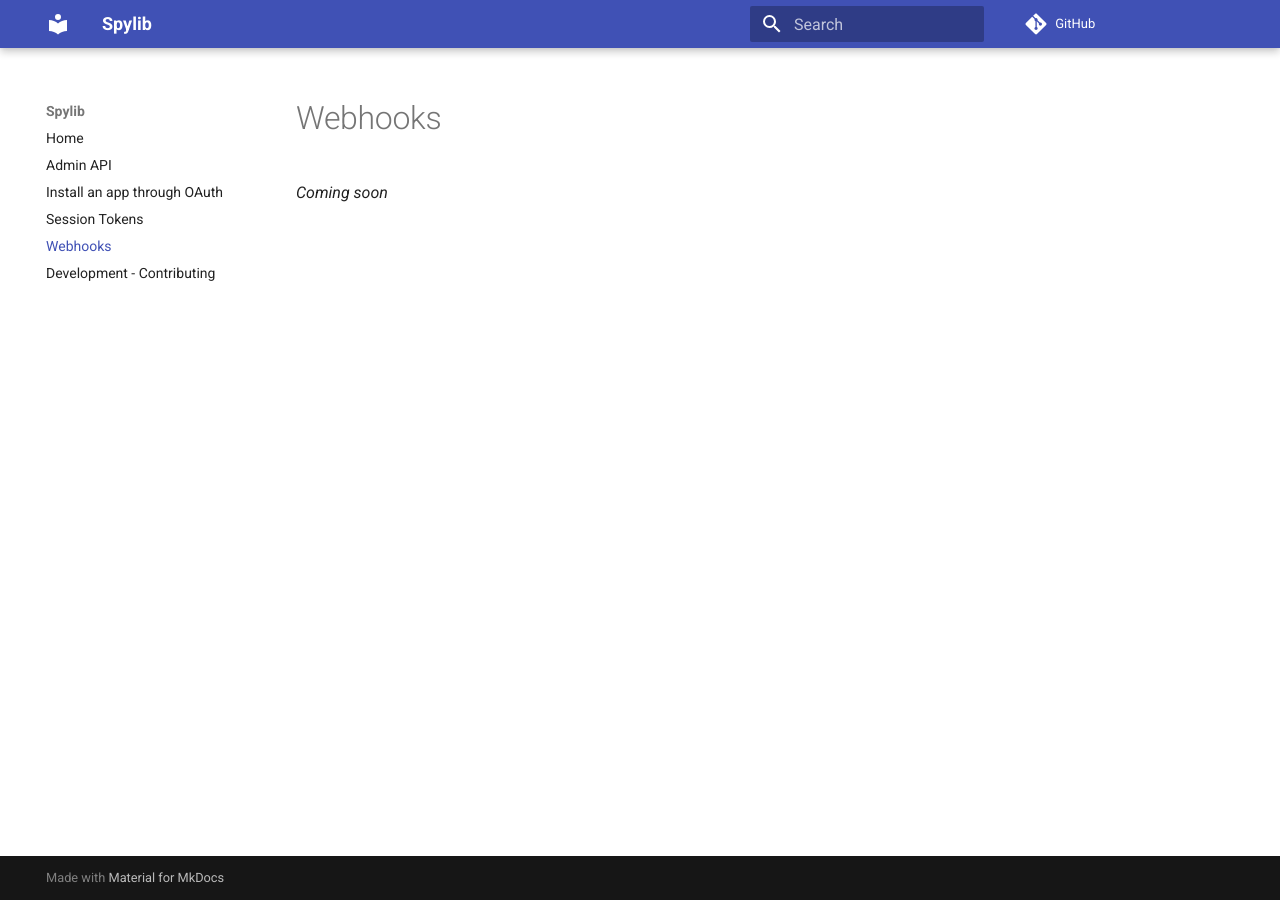
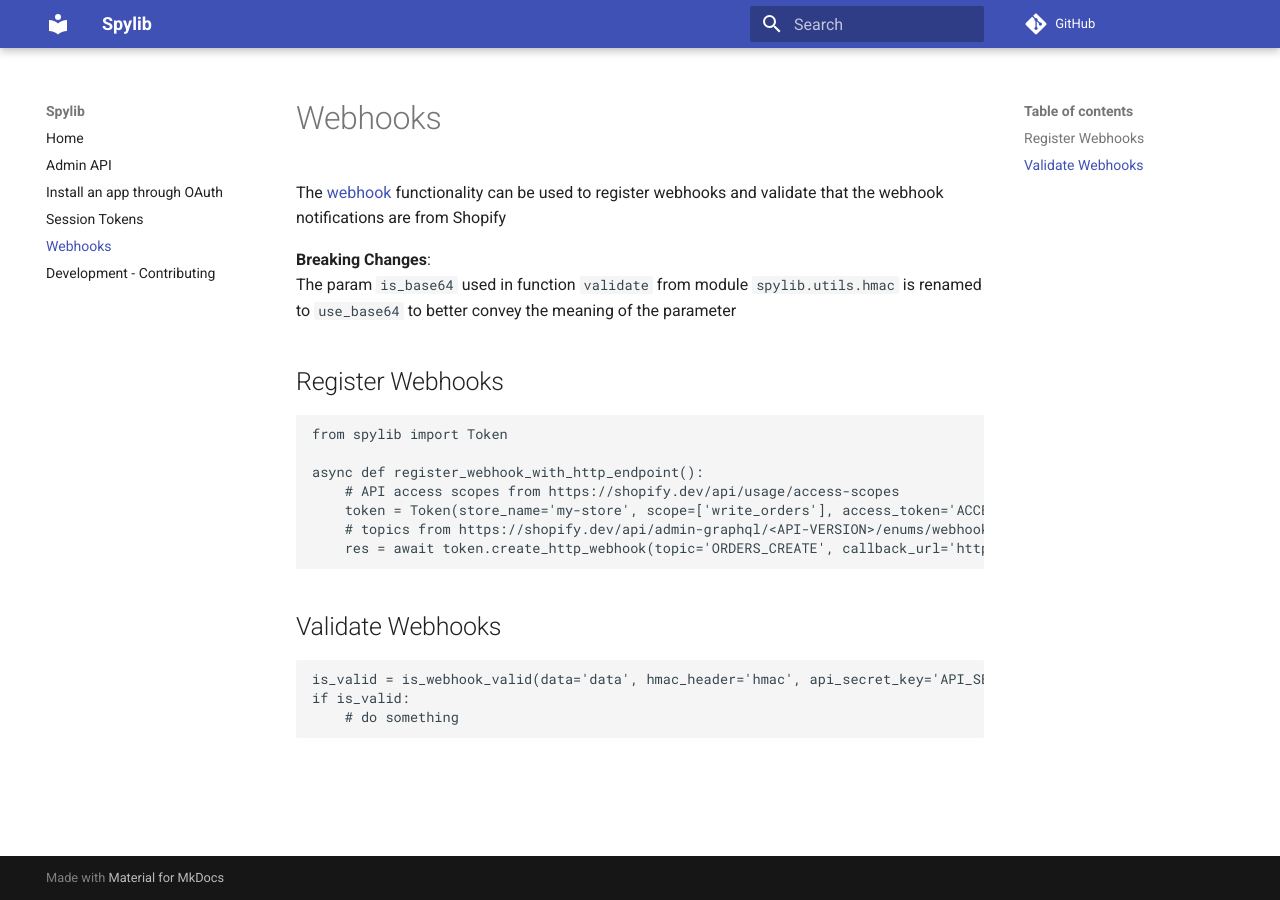
Before and after one commit to SatelCreative/spylib, an MkDocs documentation site: the page built from docs/webhooks.md, in a window 1280 px wide. Built offline with MkDocs 1.6.1 and Material for MkDocs 9.7.7, drawn with Linux system fonts in a browser that asks for light colours; comment, search, counter and statistics services are not loaded.

Commit message:
add webhook doc

````diff
--- a/docs/webhooks.md
+++ b/docs/webhooks.md
@@ -1,3 +1,27 @@
 # Webhooks
 
-*Coming soon*
+The [webhook](https://shopify.dev/apps/webhooks/configuration)
+functionality can be used to register webhooks and validate that the webhook notifications are from Shopify
+
+**Breaking Changes**: <br>
+The param `is_base64` used in function `validate` from module `spylib.utils.hmac` is renamed to `use_base64`
+to better convey the meaning of the parameter
+
+
+## Register Webhooks
+```python
+from spylib import Token
+
+async def register_webhook_with_http_endpoint():
+    # API access scopes from https://shopify.dev/api/usage/access-scopes
+    token = Token(store_name='my-store', scope=['write_orders'], access_token='ACCESS_TOKEN')
+    # topics from https://shopify.dev/api/admin-graphql/<API-VERSION>/enums/webhooksubscriptiontopic
+    res = await token.create_http_webhook(topic='ORDERS_CREATE', callback_url='https://sometest.com/example')
+```
+
+## Validate Webhooks
+```python
+is_valid = is_webhook_valid(data='data', hmac_header='hmac', api_secret_key='API_SECRET_KEY')
+if is_valid:
+    # do something
+```
````
Also changed, not shown: docs/index.md (+1 -1 lines).
